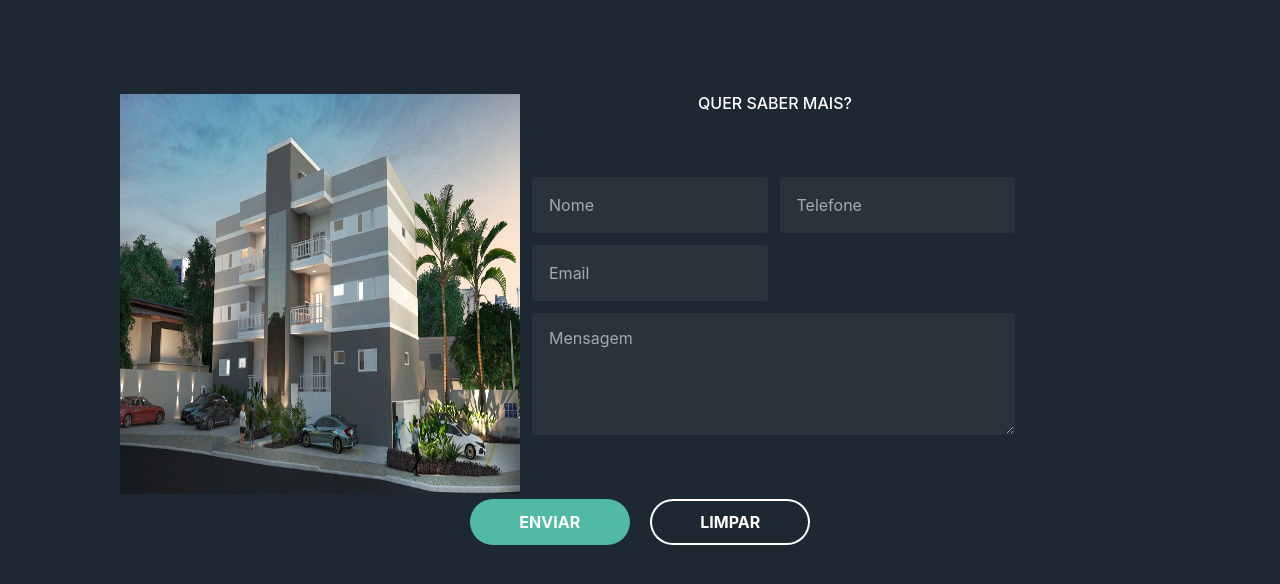
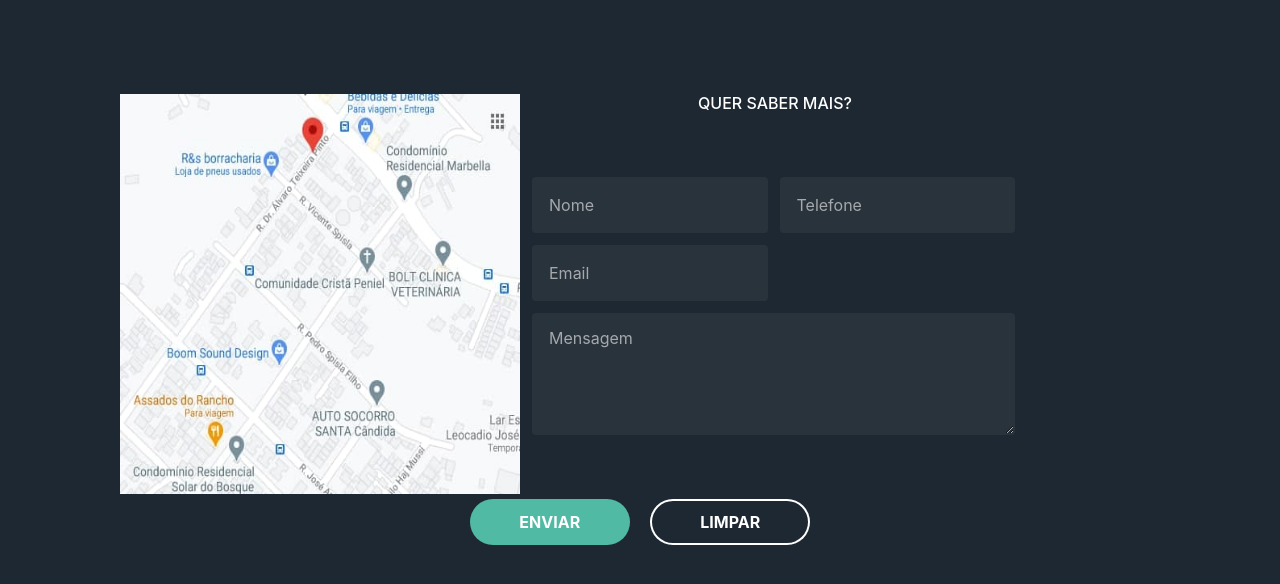
Before and after one commit to pethervini/glucktemplate1.github.io, a plain HTML site: page apartamento-02.html in a window 1280 px wide. Shown: the part 652-1236 px from the top of the page. Drawn offline with nearby package versions, Linux system fonts and the light colour scheme.

Commit message:
imagem mapa

```diff
--- a/apartamento-02.html
+++ b/apartamento-02.html
@@ -77,7 +77,7 @@
 
         <section id="four" class="wrapper style2 special">
             <div class="inner">
-            <img src="./images/ap-2.jpg" width="400" height="400" align="left">
+                <img src="./images/map-01.jpg" width="400" height="400" align="left">
                 <header class="major narrow">
                     <h2>Quer saber mais?</h2>
                 </header>
```
Also changed, not shown: apartamento-01.html (+1 -1 lines), images/map-01.jpg (added).
